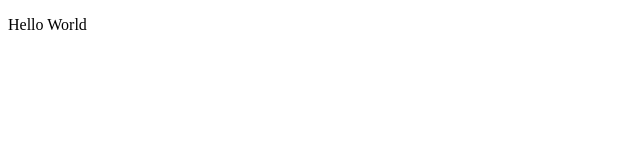
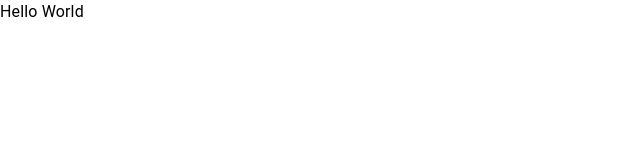
Before and after one commit to andrzejpol/preschool, a React (Vite) app: page / in a window 1280 px wide. Shown: the top 160 px of the page, without its empty margins (0-640 px from the left). Built offline with nearby package versions, Linux system fonts and the light colour scheme.

Commit message:
Add global styles

```diff
--- a/src/App.tsx
+++ b/src/App.tsx
@@ -1,3 +1,11 @@
-const App = () => <p>Hello World</p>;
+import GlobalStyle from "./core/styles/GlobalStyle";
+import { Typography } from "@mui/material";
+
+const App = () => (
+  <>
+    <GlobalStyle />
+    <Typography>Hello World</Typography>
+  </>
+);
 
 export default App;
--- /dev/null
+++ b/src/core/styles/ColorVariables.ts
@@ -0,0 +1,5 @@
+export const primaryColor = "#2292a4";
+export const secondaryColor = "#bdbf09";
+export const backgroundColor = "#f5efed";
+export const textColor = "#0f0a0a";
+export const accentColor = "#d96c06";
--- /dev/null
+++ b/src/core/styles/FontVariables.ts
@@ -0,0 +1,16 @@
+export type FontTypes = {
+  regular: string;
+  medium: string;
+  bold: string;
+  light: string;
+};
+export const FontVariables: FontTypes = {
+  regular: "OpenSansRegular, Arial, sans-serif",
+  medium: "OpenSansMedium, Arial, sans-serif",
+  bold: "OpenSansBold, Arial, sans-serif",
+  light: "OpenSansLight, Arial, sans-serif",
+};
+
+export const FontSizes = {
+  fontSizeBase: "14px",
+};
--- /dev/null
+++ b/src/core/styles/GlobalStyle.tsx
@@ -0,0 +1,17 @@
+import { createGlobalStyle } from "styled-components";
+import { FontSizes, FontVariables } from "./FontVariables";
+
+const GlobalStyle = createGlobalStyle`
+  * {
+    box-sizing: border-box;
+  }
+
+  body {
+    font-family: ${FontVariables.regular};
+    font-size: ${FontSizes.fontSizeBase};
+    margin: 0;
+    padding: 0;
+  }
+`;
+
+export default GlobalStyle;
--- /dev/null
+++ b/src/core/styles/muiTheme/index.ts
@@ -0,0 +1,10 @@
+import { createTheme, ThemeOptions } from "@mui/material";
+import palette from "./palette/palette";
+
+const muiThemeOptions: ThemeOptions = {
+  palette,
+};
+
+const muiTheme = createTheme(muiThemeOptions);
+
+export default muiTheme;
--- /dev/null
+++ b/src/core/styles/muiTheme/palette/palette.ts
@@ -0,0 +1,28 @@
+import { PaletteOptions } from "@mui/material/styles/createPalette";
+import {
+  accentColor,
+  backgroundColor,
+  primaryColor,
+  secondaryColor,
+  textColor,
+} from "../../ColorVariables";
+
+const palette: PaletteOptions = {
+  primary: {
+    main: primaryColor,
+  },
+  secondary: {
+    main: secondaryColor,
+  },
+  text: {
+    primary: textColor,
+  },
+  background: {
+    default: backgroundColor,
+  },
+  action: {
+    active: accentColor,
+  },
+};
+
+export default palette;
--- a/src/main.tsx
+++ b/src/main.tsx
@@ -1,15 +1,24 @@
 import React from "react";
 import ReactDOM from "react-dom/client";
 import App from "./App";
-import { StyledEngineProvider } from "@mui/material";
+import {
+  createTheme,
+  StyledEngineProvider,
+  ThemeProvider,
+} from "@mui/material";
 import { Provider } from "react-redux";
 import store from "./store";
+import muiTheme from "./core/styles/muiTheme";
+
+export const appTheme = createTheme(muiTheme);
 
 ReactDOM.createRoot(document.querySelector("#root")!).render(
   <React.StrictMode>
     <Provider store={store}>
       <StyledEngineProvider injectFirst>
-        <App />
+        <ThemeProvider theme={appTheme}>
+          <App />
+        </ThemeProvider>
       </StyledEngineProvider>
     </Provider>
   </React.StrictMode>
```
